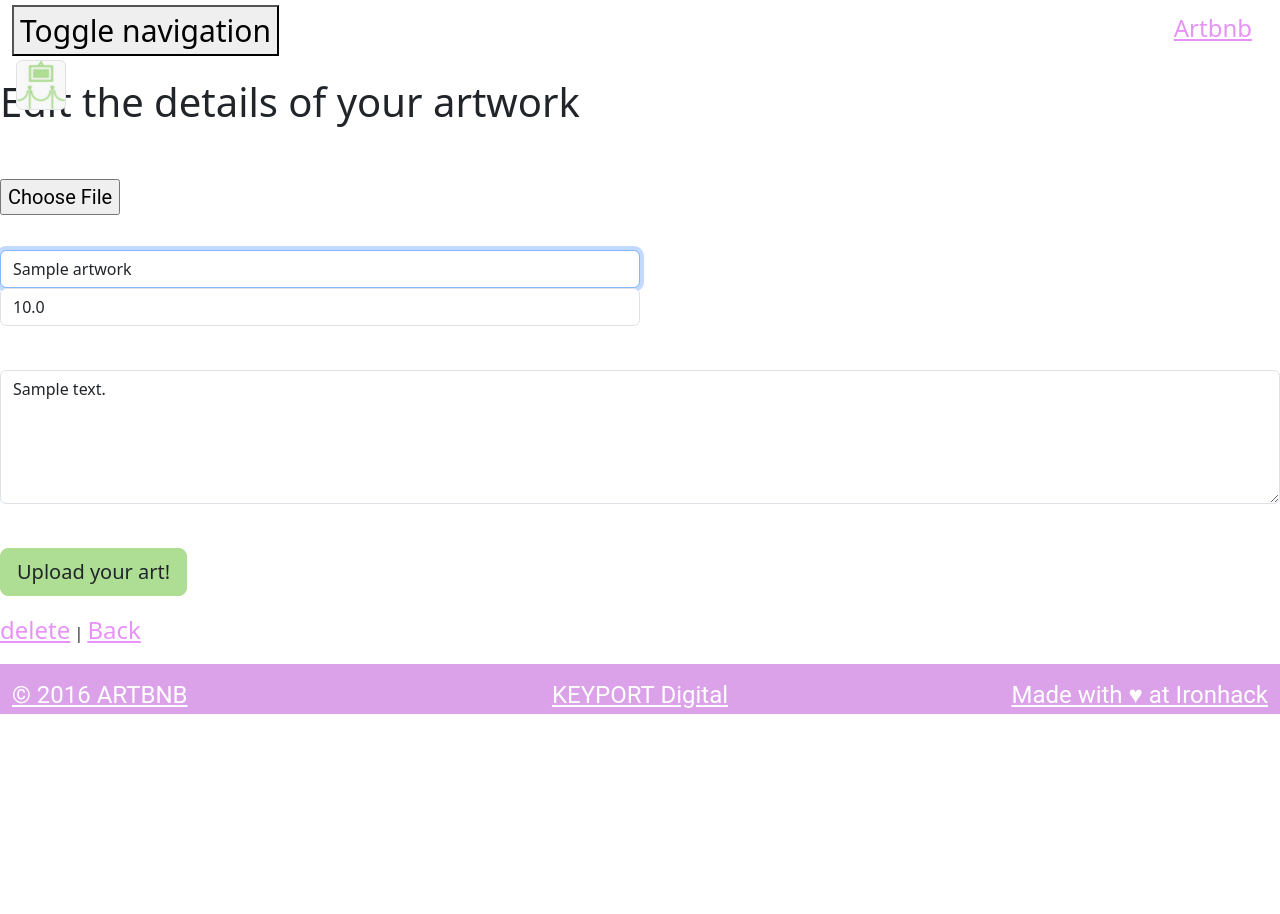
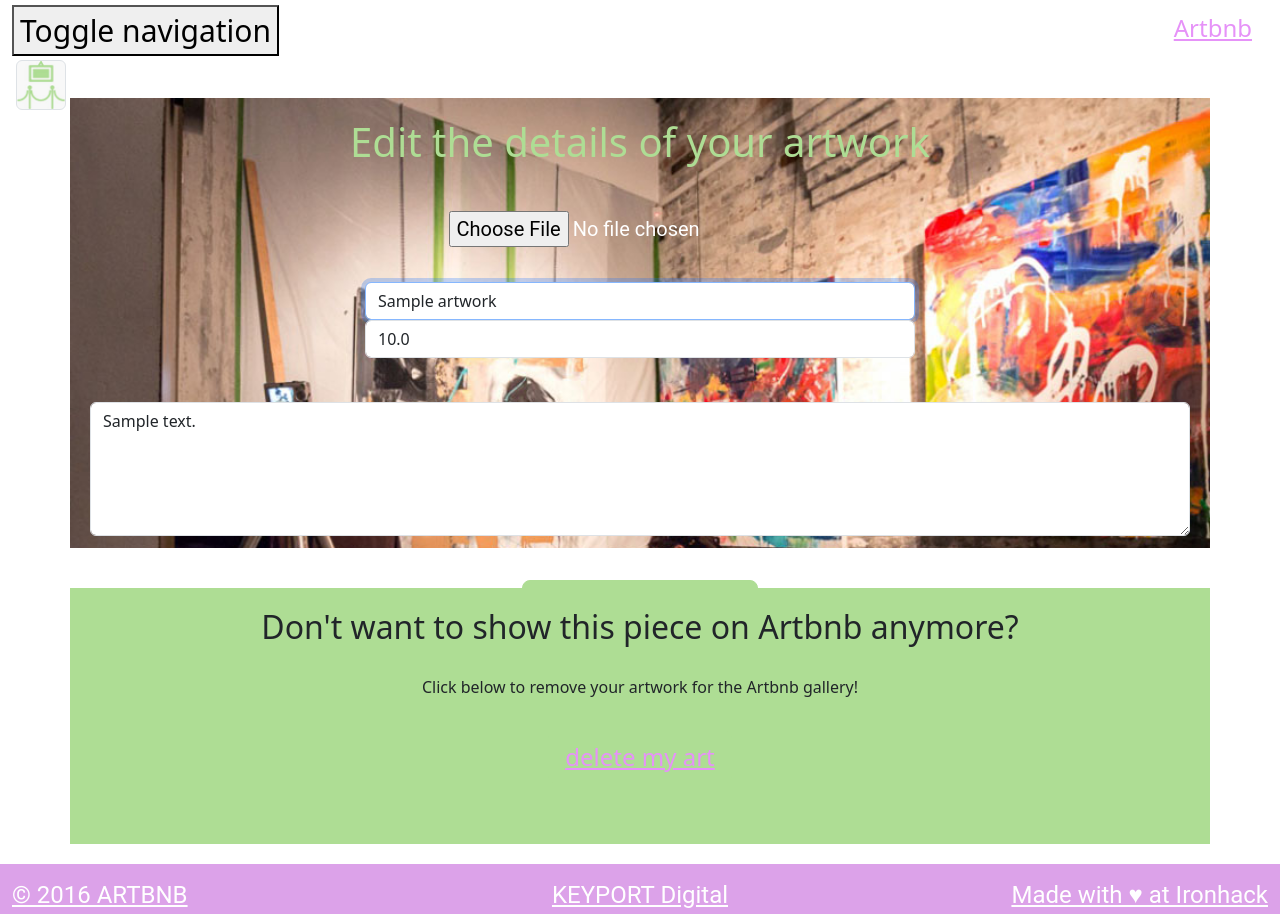
Before and after one commit to houripj357/artbnb, a Rails app: page /artworks/1/edit in a window 1280 px wide. Before the commit the page ends 714 px from the top, so only its background shows below. Run offline with Rails 7, Linux system fonts and the light colour scheme; tables that the repository leaves empty hold one stand-in row (values such as "Sample post"); style sheets or scripts are compiled from the project's sources; parts of the project's set-up code (start-up, migrations or seed data) failed here and were passed over; some libraries are stand-ins or nearby versions.

Commit message:
updates artworks edit view

```diff
--- a/app/assets/stylesheets/artworks.scss
+++ b/app/assets/stylesheets/artworks.scss
@@ -6,6 +6,22 @@
 	height: 500px;
 	margin-bottom: 20px;
 }
+
+.bg-update-your-art {
+  background-image: url(image-path('bg-upload-your-art.jpg'));
+    background-size: cover;
+  padding: 20px;
+  margin-top: 20px;
+  height: 450px;
+  margin-bottom: 20px;
+}
+
+// .border {
+//   border:.5px solid black;
+//   border-opacity:0.7;
+//   background-color:rgba(230,146,248, 0.15);
+//   padding: 5px;
+// }
 
 .stripe-connect {
   display: inline-block;
--- a/app/views/artworks/_artworkform.html.erb
+++ b/app/views/artworks/_artworkform.html.erb
@@ -32,13 +32,13 @@
 	        	<%= f.text_field :title, class: "form-control", placeholder: "What's the title of your artwork?", autofocus: true %>
 	    </div>
 	        <div class="col-sm-6">
-	        	<%= f.text_field :price, class: "form-control", placeholder: "Set a price." %>
+	        	<%= f.text_field :price, class: "form-control", placeholder: "Please set a price" %>
 	        	<br />
 	    </div>
 	    </div>
 	    <div class= "form-group padding">
 	        <div class="col-sm-12">
-	        	<%= f.text_area :description, class: "form-control", placeholder: "Please enter a description.", rows: 5 %>
+	        	<%= f.text_area :description, class: "form-control", placeholder: "Lastly, enter a description", rows: 5 %>
 	        	<br />
 	    </div>
 	    </div>
--- a/app/views/artworks/edit.html.erb
+++ b/app/views/artworks/edit.html.erb
@@ -1,5 +1,71 @@
-<h1>Edit the details of your artwork</h1>
+<div class="container">
 
-<p><%= render 'artworkform' %></p>
+  <div class="row" align="center">
+    <div class="bg-update-your-art col-lg-12 ">
 
-<p><%= link_to "delete", artwork_path(@artwork), method: :delete, data: {confirm: "Are you sure?"} %> | <%= link_to "Back", :back %></p>
+		<h1 class="green-text">Edit the details of your artwork</h1>
+
+
+	<% if @artwork.errors.any? %>
+		<div class="row">
+		  	<div class="col-xs-8 col-xs-offset-2">
+		  		<div class="panel panel-danger">
+		  			<div class="panel-heading">
+		  				<h3 class="panel-title">
+		  					<%= pluralize(@artwork.errors.count, "error") %>
+		  					prohibited this artwork from being uploaded
+		  				</h3>
+		  				<div class="panel-body">
+		  					<ul>
+		  						<% @artwork.errors.full_messages.each do |msg| %>
+									<li><%= msg %></li>
+								<% end %>
+							</ul>
+						</div>
+					</div>
+				</div>
+			</div>
+		</div>
+	<% end %>
+
+	<%= form_for @artwork, html: { multipart: true } do |f| %>
+		<br />
+		<p class="white-text">
+			<%= f.file_field :image %>
+		</p>
+		<br />
+		<div class= "form-group padding">
+	        <div class="col-sm-6">
+	        	<%= f.text_field :title, class: "form-control", placeholder: "What's the title of your artwork?", autofocus: true %>
+	    </div>
+	        <div class="col-sm-6">
+	        	<%= f.text_field :price, class: "form-control", placeholder: "Please set a price" %>
+	        	<br />
+	    </div>
+	    </div>
+	    <div class= "form-group padding">
+	        <div class="col-sm-12">
+	        	<%= f.text_area :description, class: "form-control", placeholder: "Lastly, enter a description", rows: 5 %>
+	        	<br />
+	    </div>
+	    </div>
+		<div class="form-group">
+	            <div class="col-sm-12">
+	              <%= f.submit "Update your artwork!", class: 'btn green-button btn-lg' %>
+	            </div>
+	          </div>
+	<% end %>
+
+
+	</div>
+	    <div class="bg-green-banner padding col-lg-12">
+    	<h2>Don't want to show this piece on Artbnb anymore?</h2>
+    	<br />
+    	<h6>Click below to remove your artwork for the Artbnb gallery!</h6>
+    	<br />
+      	<p class="btn green-button btn-lg"><%= link_to "delete my art", artwork_path(@artwork), method: :delete, data: {confirm: "Are you sure?"} %></p>
+<br />
+<br />
+    </div>
+  </div>
+</div>
```
Also changed, not shown: app/views/artworks/index.html.erb (+10 -2 lines).
